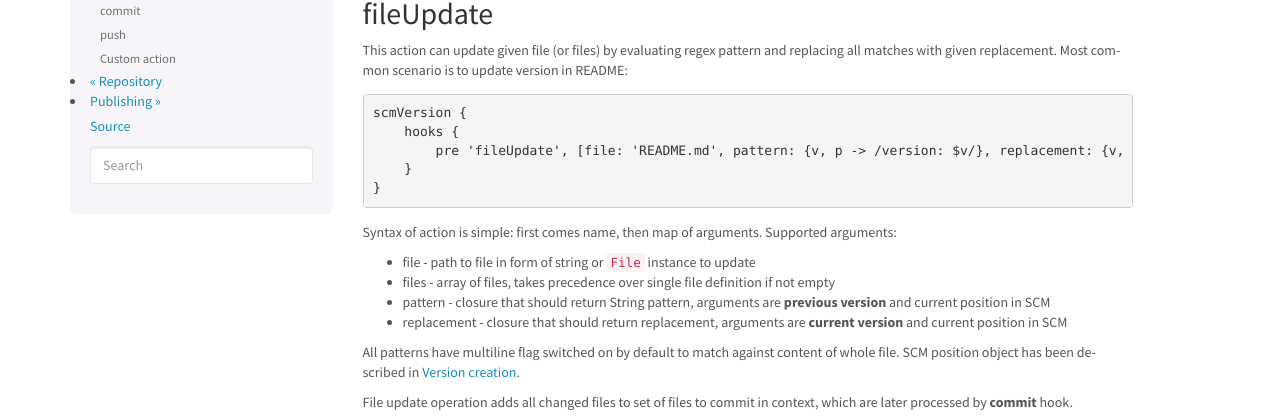
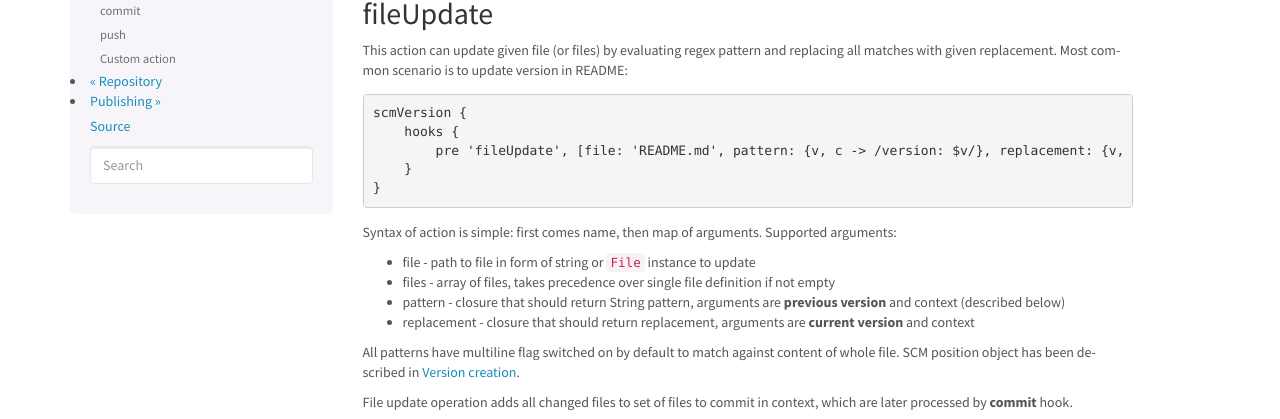
Before and after one commit to allegro/axion-release-plugin, a Sphinx documentation site: the page built from docs/configuration/hooks.rst, in a window 1280 px wide and 1400 px high, scrolled down 218 px. Shown: the part 155-574 px from the top of the window. Built offline with Sphinx 7.4.7, drawn with Linux system fonts in a browser that asks for light colours; some of the changed text lies outside the part shown.

```diff
--- a/docs/configuration/hooks.rst
+++ b/docs/configuration/hooks.rst
@@ -22,7 +22,7 @@
 
     scmVersion {
         hooks {
-            pre 'fileUpdate', [file: 'README.md', pattern: {v, p -> /version: $v/}, replacement: {v, p -> "version: $v"}]
+            pre 'fileUpdate', [file: 'README.md', pattern: {v, c -> /version: $v/}, replacement: {v, c -> "version: $v"}]
         }
     }
 
@@ -30,8 +30,8 @@
 
 * file - path to file in form of string or ``File`` instance to update
 * files - array of files, takes precedence over single file definition if not empty
-* pattern - closure that should return String pattern, arguments are **previous version** and current position in SCM
-* replacement - closure that should return replacement, arguments are **current version** and current position in SCM
+* pattern - closure that should return String pattern, arguments are **previous version** and context (described below)
+* replacement - closure that should return replacement, arguments are **current version** and context
 
 All patterns have multiline flag switched on by default to match against content of whole file. SCM position object
 has been described in :doc:`version`.
```
Also changed, not shown: other parts of docs/configuration/hooks.rst (+1 -0 lines), 15 other files.
